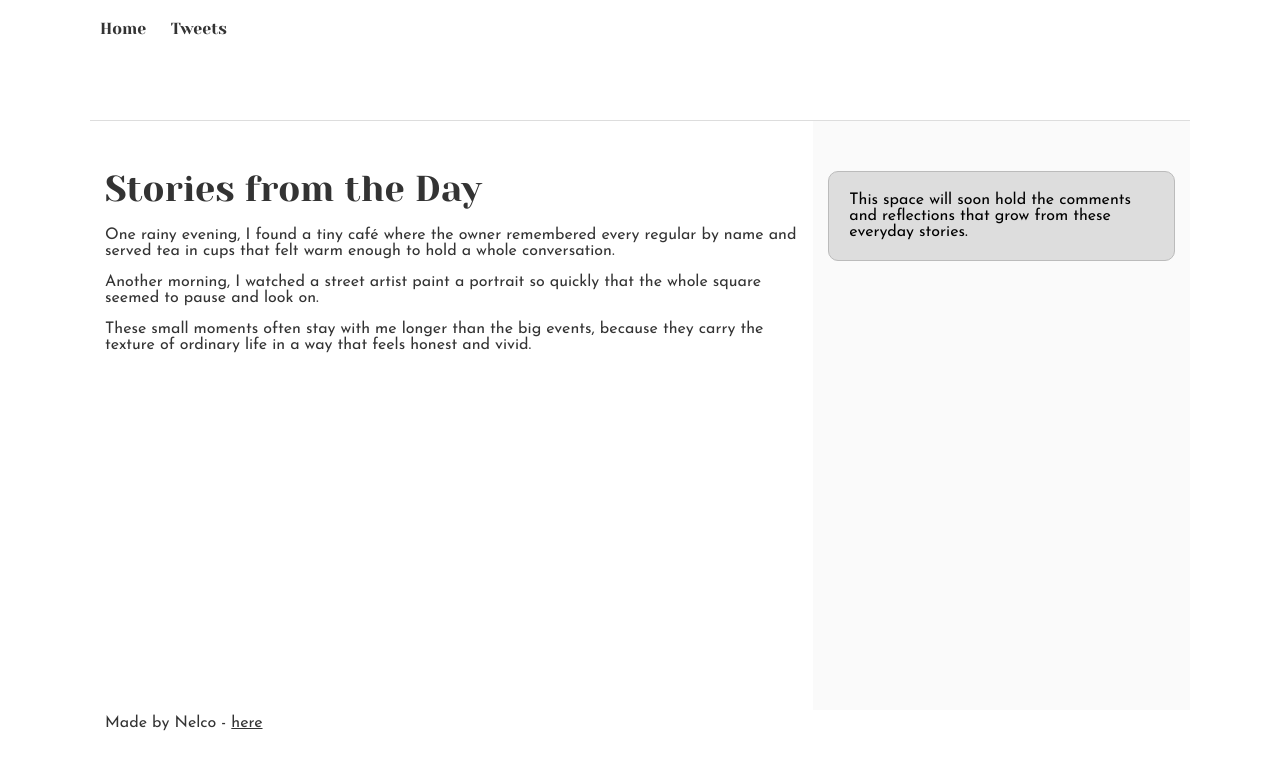
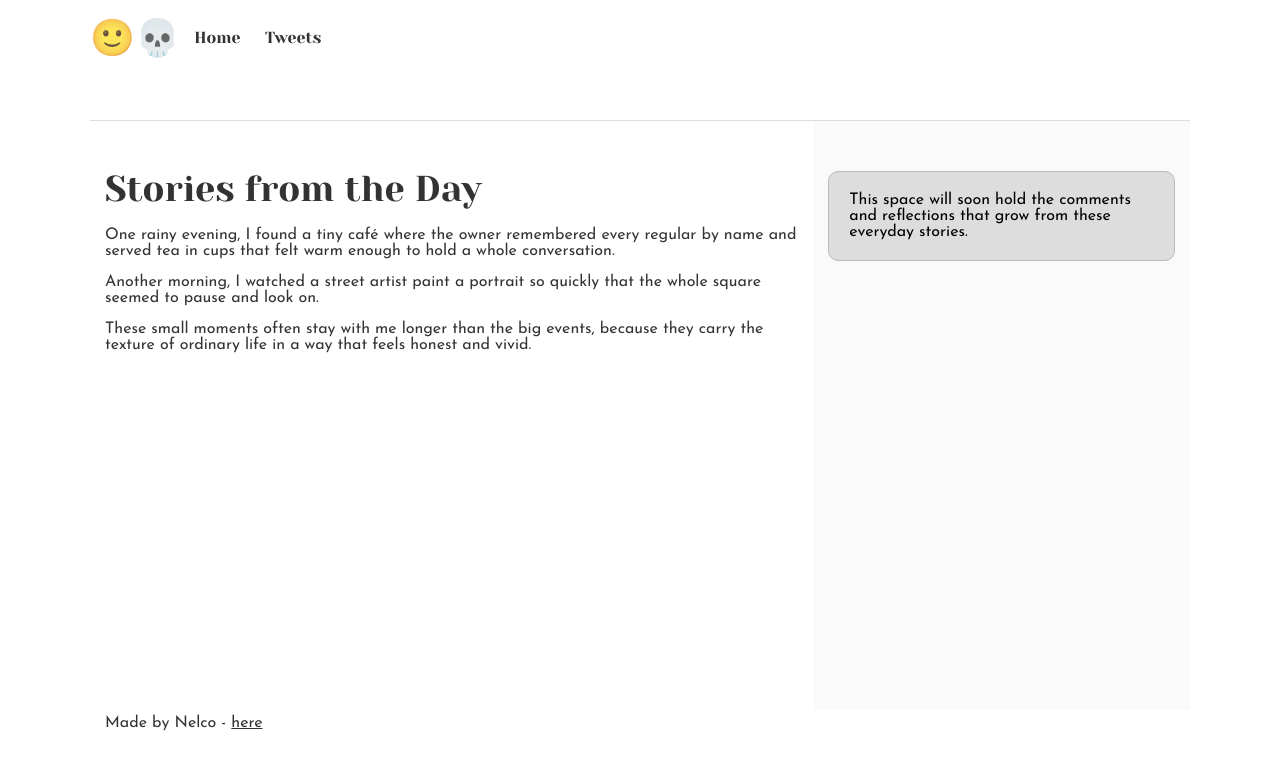
Before and after one commit to NelsonFodjo/alche-web-development, a plain HTML site: page html_basic/tweets.html in a window 1280 px wide. Drawn offline with Linux system fonts and the light colour scheme.

Commit message:
add logo to navigation in index.html and tweets.html

```diff
--- a/html_basic/tweets.html
+++ b/html_basic/tweets.html
@@ -11,6 +11,7 @@
     <header>
         <nav>
             <ul>
+                <li class="logo">🙂‍💀</li>
                 <li><a href="index.html">Home</a></li>
                 <li><a href="tweets.html">Tweets</a></li>
             </ul>
```
Also changed, not shown: html_basic/index.html (+1 -0 lines).
